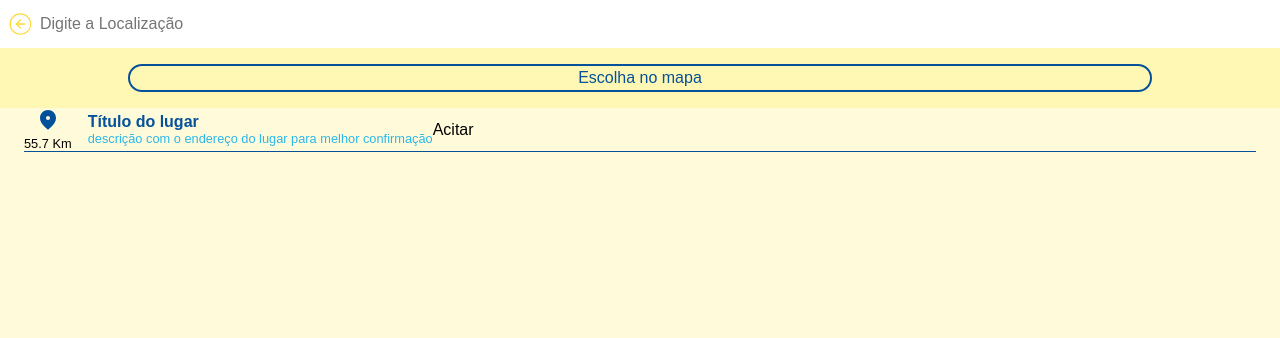
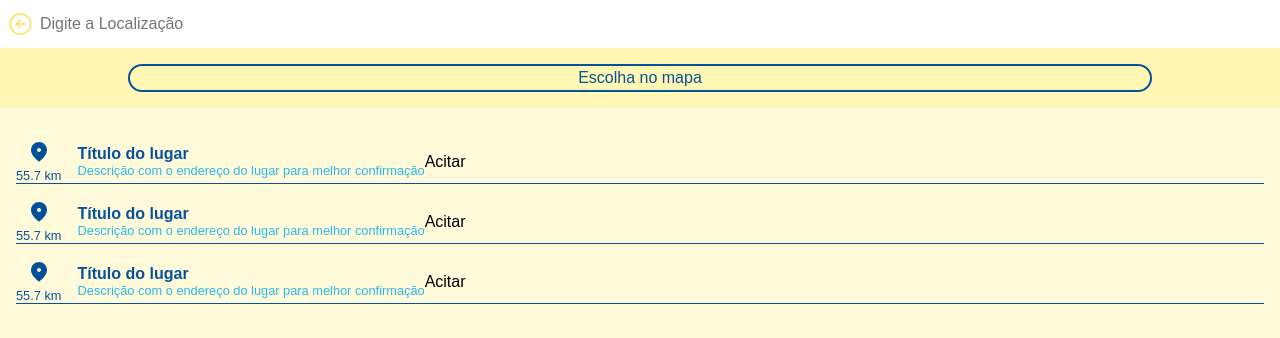
Before and after one commit to Felipe-S-Borges/Waymaker, a React (Create React App) app in the folder dev/: page / in a window 1280 px wide. Shown: the top 338 px of the page. Built offline with nearby package versions, Linux system fonts and the light colour scheme.

Commit message:
Criação componente LocationSugestion display

```diff
--- a/dev/src/Components/LocationSugestion.tsx
+++ b/dev/src/Components/LocationSugestion.tsx
@@ -9,11 +9,11 @@ export function LocationSugestion(){
         <div className={styles.locationSugestionContainer}>
             <div className={styles.distanceDisplay}>
                 <div> <img src={icon} /> </div>
-                <div>55.7 Km</div>
+                <div>55.7 km</div>
             </div>
             <div className={styles.descritionDisplay}>
             <strong>Título do lugar</strong>
-            <p>descrição com o endereço do lugar para melhor confirmação</p>
+            <p>Descrição com o endereço do lugar para melhor confirmação</p>
 
              </div >
             {/** esse é um botão que aceita a sugestão de localização e passa o texto para cixa de pesquisa*/}
--- /dev/null
+++ b/dev/src/Components/LocationSugestionDisplay.tsx
@@ -0,0 +1,16 @@
+//exibe e gerencia todas as sugetoes de localização
+
+import { LocationSugestion } from "./LocationSugestion";
+import styles from '../Styles/LocationSugestionDisplay.module.css';
+
+export function LocationSugestionDisplay(){
+
+    return(
+        <div className={styles.sugestionsContainer}>
+            <LocationSugestion />
+            <LocationSugestion />
+            <LocationSugestion />
+        </div>
+
+    );
+}
--- a/dev/src/Pages/DestinySearch.tsx
+++ b/dev/src/Pages/DestinySearch.tsx
@@ -1,6 +1,6 @@
 // tela para definição de localização
 import back from '../Assets/back_arrow.svg'
-import { LocationSugestion } from '../Components/LocationSugestion';
+import { LocationSugestionDisplay } from '../Components/LocationSugestionDisplay';
 import styles from '../Styles/DestinySearch.module.css';
 
 export function DestinySearch(){
@@ -19,7 +19,7 @@ export function DestinySearch(){
             </div>
             <div>
                     {/** componente de retorno com sugestão de localizações */}
-                     <LocationSugestion />
+                    <LocationSugestionDisplay />
                 </div>
 
         </div>
--- a/dev/src/Styles/LocationSugestion.module.css
+++ b/dev/src/Styles/LocationSugestion.module.css
@@ -2,7 +2,8 @@
     display: flex;
     background-color: transparent;
     border-bottom: 1px solid var(--letter-dark-blue);
-    margin: 0 1.5rem;
+    margin-top: 1rem;
+
 
 }
 
@@ -12,7 +13,18 @@
     align-items: center;
     justify-content: center;
     margin-right: 1rem;
+    color: var(--letter-dark-blue);
 }
+
+.distanceDisplay p{
+
+    font-size: 0.8rem;
+    display: flex;
+    align-items: center;
+    justify-content: center;
+}
+
+
 .distanceDisplay img{
 
     width: 1.5rem;
--- /dev/null
+++ b/dev/src/Styles/LocationSugestionDisplay.module.css
@@ -0,0 +1,6 @@
+.sugestionsContainer{
+
+    padding-top:1rem;
+    padding-left: 1rem;
+    padding-right: 1rem;
+}
```
